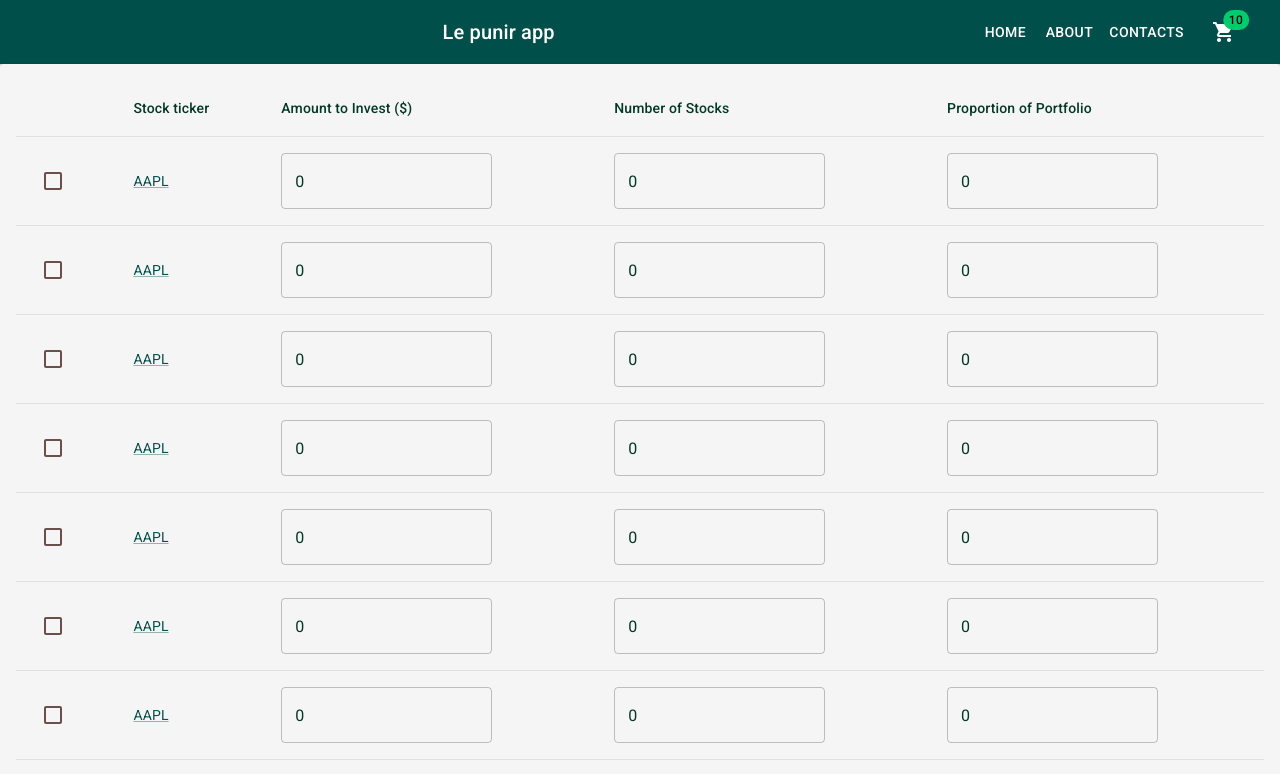
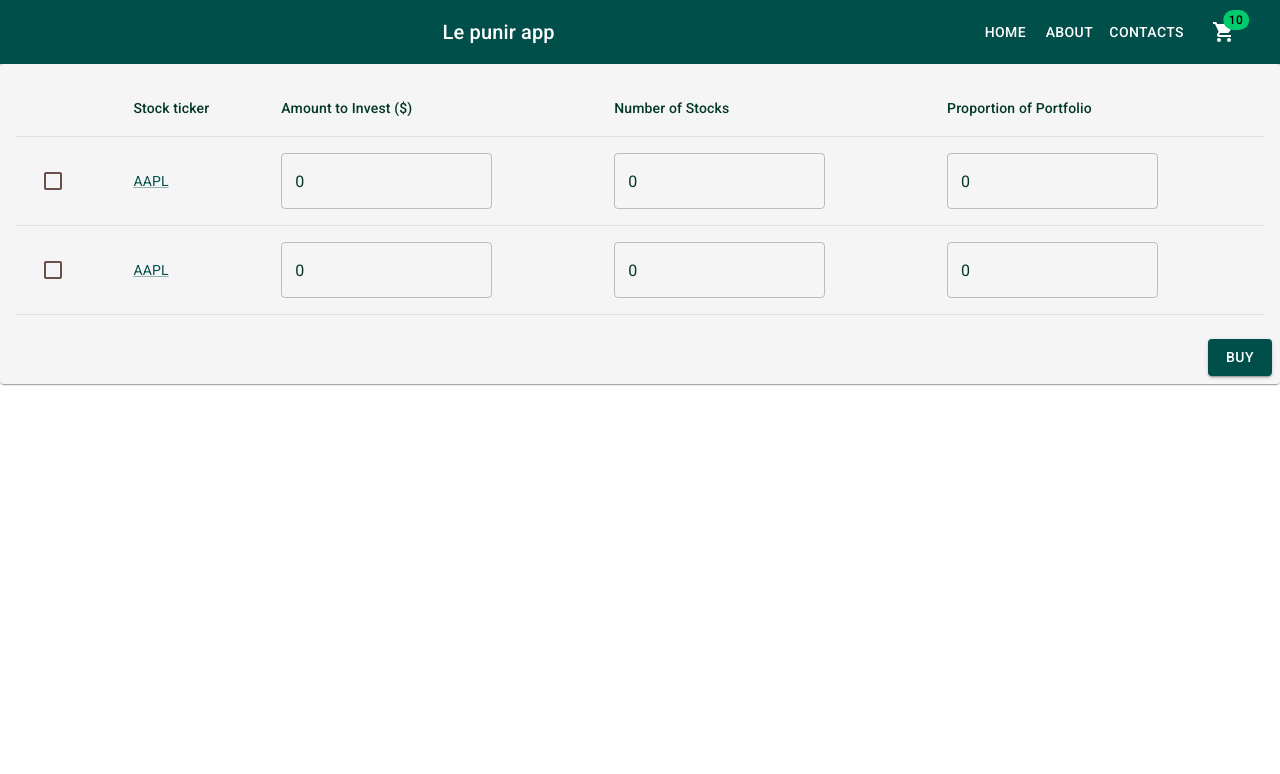
Before and after one commit to dignomes/react, a React (Create React App) app in the folder green-fin-tech/: page /cart in a window 1280 px wide. Shown: the top 774 px of the page. Built offline with nearby package versions, Linux system fonts and the light colour scheme.

Commit message:
Redux with cart table

```diff
--- a/green-fin-tech/package.json
+++ b/green-fin-tech/package.json
@@ -7,6 +7,7 @@
     "@emotion/styled": "^11.11.0",
     "@mui/icons-material": "^5.14.14",
     "@mui/material": "^5.14.14",
+    "@reduxjs/toolkit": "^1.9.7",
     "@testing-library/jest-dom": "^5.17.0",
     "@testing-library/react": "^13.4.0",
     "@testing-library/user-event": "^13.5.0",
@@ -14,6 +15,7 @@
     "@types/react-dom": "^18.2.14",
     "react": "^18.2.0",
     "react-dom": "^18.2.0",
+    "react-redux": "^8.1.3",
     "react-router-dom": "^6.17.0",
     "react-scripts": "5.0.1",
     "react-swipeable": "^7.0.1",
--- a/green-fin-tech/src/App.tsx
+++ b/green-fin-tech/src/App.tsx
@@ -7,9 +7,12 @@ import { BrowserRouter as Router, Routes, Route } from 'react-router-dom'; // Im
 import Contacts from './Contacts/Contacts';
 import About from './About/About';
 import Cart from './Cart/Cart';
+import { Provider } from 'react-redux';
+import store from './Store/Store';
 
 function App() {
   return (
+    <Provider store={store}>
       <ThemeProvider theme={theme}>
         <Router>
           <div className="App">
@@ -19,11 +22,11 @@ function App() {
               <Route path="/about" element={<About />} />
               <Route path="/contacts" element={<Contacts />} />
               <Route path="/cart" element={<Cart />} />
-            {/* Other routes will be added here */}
             </Routes>
           </div>
         </Router>
       </ThemeProvider>
+    </Provider>
   );
 }
 
--- a/green-fin-tech/src/Components/CartTable/CartTable.tsx
+++ b/green-fin-tech/src/Components/CartTable/CartTable.tsx
@@ -1,87 +1,13 @@
 import React from "react";
 import { Card, Link, CardContent, CardActions, Button, Table, TableHead, TableRow, TableCell, TableBody, TextField, Checkbox } from '@mui/material';
 
+// add remove button
+
+import { useSelector } from 'react-redux';
+import { RootState } from './../../Store/Store';
+
 const CartTable: React.FC = () => {
-    const [data, setData] = React.useState([
-        {
-          ticker: 'AAPL',
-          totalSum: 0,
-          amountOfStocks: 0,
-          proportion: 0,
-          isSelected: false
-        },
-        {
-          ticker: 'AAPL',
-          totalSum: 0,
-          amountOfStocks: 0,
-          proportion: 0,
-          isSelected: false
-        },
-        {
-          ticker: 'AAPL',
-          totalSum: 0,
-          amountOfStocks: 0,
-          proportion: 0,
-          isSelected: false
-        },
-        {
-          ticker: 'AAPL',
-          totalSum: 0,
-          amountOfStocks: 0,
-          proportion: 0,
-          isSelected: false
-        },
-        {
-          ticker: 'AAPL',
-          totalSum: 0,
-          amountOfStocks: 0,
-          proportion: 0,
-          isSelected: false
-        },
-        {
-          ticker: 'AAPL',
-          totalSum: 0,
-          amountOfStocks: 0,
-          proportion: 0,
-          isSelected: false
-        },
-        {
-          ticker: 'AAPL',
-          totalSum: 0,
-          amountOfStocks: 0,
-          proportion: 0,
-          isSelected: false
-        },
-        {
-          ticker: 'AAPL',
-          totalSum: 0,
-          amountOfStocks: 0,
-          proportion: 0,
-          isSelected: false
-        },
-        {
-          ticker: 'AAPL',
-          totalSum: 0,
-          amountOfStocks: 0,
-          proportion: 0,
-          isSelected: false
-        },
-        {
-          ticker: 'AAPL',
-          totalSum: 0,
-          amountOfStocks: 0,
-          proportion: 0,
-          isSelected: false
-        },
-    ]);
-
-    type DataType = {
-        ticker: string;
-        totalSum: number;
-        amountOfStocks: number;
-        proportion: number;
-        isSelected: boolean;
-      };
+    const cartItems = useSelector((state: RootState) => state.cart.items);
 
     const handleSumChange = (index: number, value: string) => {
       console.log('handleSumChange: ' + value);
@@ -113,7 +39,7 @@ const CartTable: React.FC = () => {
             </TableRow>
             </TableHead>
             <TableBody>
-            {data.map((row, index) => (
+            {cartItems.map((row, index) => (
                 <TableRow key={index}>
                     <TableCell>
                         <Checkbox
--- /dev/null
+++ b/green-fin-tech/src/Store/CartSlice.ts
@@ -0,0 +1,43 @@
+import { createSlice, PayloadAction } from '@reduxjs/toolkit';
+import { CartItem } from './../types'
+
+type CartState = {
+  items: CartItem[];
+};
+
+const initialState: CartState = {
+    items: [
+      {
+        ticker: 'AAPL',
+        totalSum: 0,
+        amountOfStocks: 0,
+        proportion: 0,
+        isSelected: false
+      },
+      {
+        ticker: 'AAPL',
+        totalSum: 0,
+        amountOfStocks: 0,
+        proportion: 0,
+        isSelected: false
+      },
+    ]
+  };
+
+
+export const cartSlice = createSlice({
+  name: 'cart',
+  initialState,
+  reducers: {
+    addItem: (state, action: PayloadAction<CartItem>) => {
+      state.items.push(action.payload);
+    },
+
+    removeItem: (state, action: PayloadAction<string>) => {
+      state.items = state.items.filter(item => item.ticker !== action.payload);
+    }
+  }
+});
+
+export const { addItem, removeItem } = cartSlice.actions;
+export default cartSlice.reducer;
--- /dev/null
+++ b/green-fin-tech/src/Store/Store.ts
@@ -0,0 +1,15 @@
+import { configureStore } from '@reduxjs/toolkit';
+import swipingReducer from './SwipingSlice';
+import cartReducer from './CartSlice';
+
+const Store = configureStore({
+  reducer: {
+    swiping: swipingReducer,
+    cart: cartReducer
+  }
+});
+
+export type RootState = ReturnType<typeof Store.getState>;
+export type AppDispatch = typeof Store.dispatch;
+
+export default Store;
--- /dev/null
+++ b/green-fin-tech/src/Store/SwipingSlice.ts
@@ -0,0 +1,23 @@
+import { createSlice, PayloadAction } from '@reduxjs/toolkit';
+
+type SwipingState = {
+  // Define the state shape here
+};
+
+const initialState: SwipingState = {
+  // Initialize your state here
+};
+
+export const swipingSlice = createSlice({
+  name: 'swiping',
+  initialState,
+  reducers: {
+    // For example:
+    setSwiping: (state, action: PayloadAction<number>) => {
+      // Handle the action here
+    }
+  }
+});
+
+export const { setSwiping } = swipingSlice.actions;
+export default swipingSlice.reducer;
--- a/green-fin-tech/src/types.ts
+++ b/green-fin-tech/src/types.ts
@@ -1,7 +1,8 @@
-type DataType = {
+// types.ts
+export type CartItem = {
     ticker: string;
     totalSum: number;
     amountOfStocks: number;
     proportion: number;
     isSelected: boolean;
-  };
+};
```
Also changed, not shown: 1 other file (tests, documents, lock files or other folders). Lines whose indentation alone changed are shown as unchanged.
